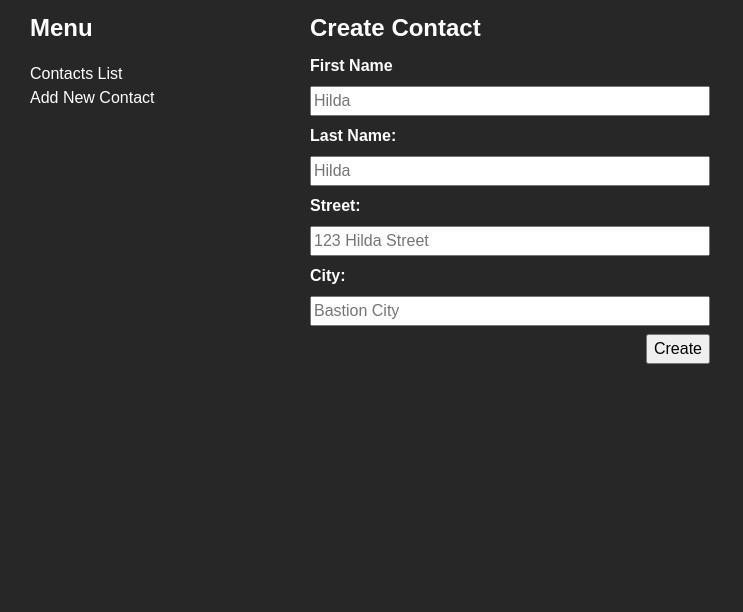
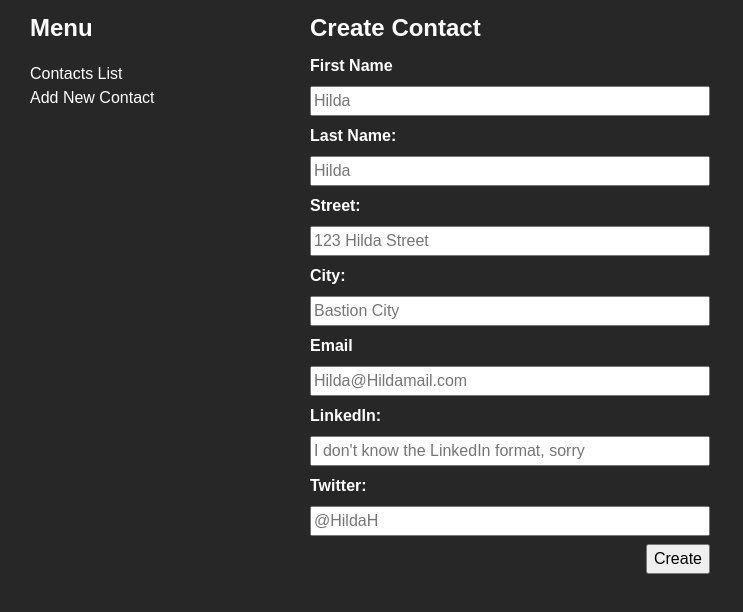
Before and after one commit to boolean-uk/react-address-book, a React (Create React App) app: page /contacts/add in a window 1280 px wide. Shown: the top 612 px of the page, without its empty margins (0-743 px from the left). Built offline with nearby package versions, Linux system fonts and the light colour scheme; data requests are answered from the project's data file.

Commit message:
Ext. 1 completed

```diff
--- a/db/db.json
+++ b/db/db.json
@@ -15,10 +15,20 @@
       "city": "London"
     },
     {
+      "firstName": "John",
+      "lastName": "Doe",
+      "street": "20 Brighton Road",
+      "city": "Jersey",
+      "id": 4
+    },
+    {
       "firstName": "Dave",
       "lastName": "Revell",
       "street": "123 John Doe Ave",
       "city": "Sealand",
+      "email": "DaveRevell@Sealand.com",
+      "linkedIn": "Dave",
+      "twitter": "Dex",
       "id": 3
     }
   ]
--- a/src/components/ContactsAdd.js
+++ b/src/components/ContactsAdd.js
@@ -87,6 +87,38 @@ function ContactsAdd(props) {
         required
       />
 
+      <label htmlFor="email">Email</label>
+      <input
+        id="email"
+        name="email" type="email"
+        placeholder='Hilda@Hildamail.com'
+        onChange={handleChange}
+        value={contactData.email}
+        required
+      />
+
+  <label htmlFor="linkedIn">LinkedIn:</label>
+      <input
+        id="linkedIn"
+        name="linkedIn"
+        type="text"
+        placeholder="I don't know the LinkedIn format, sorry"
+        onChange={handleChange}
+        value={contactData.linkedIn}
+        required
+      />
+
+  <label htmlFor="twitter">Twitter:</label>
+      <input
+        id="twitter"
+        name="twitter"
+        type="text"
+        placeholder='@HildaH'
+        onChange={handleChange}
+        value={contactData.twitter}
+        required
+      />
+
       <div className="actions-section">
         <button className="button blue" type="submit">
           Create
--- a/src/components/ContactsView.js
+++ b/src/components/ContactsView.js
@@ -22,7 +22,10 @@ function ContactsView() {
   return (
     <div>
       <h2>{contact.firstName} {contact.lastName}</h2>
-      <p>{contact.street} {contact.city}</p>
+      <p>{contact.street}, {contact.city}</p>
+      <p>{contact.email}</p>
+      <p>LinkedIn: {contact.linkedIn}</p>
+      <p>Twitter: {contact.twitter}</p>
     </div>
   )
 }
```
